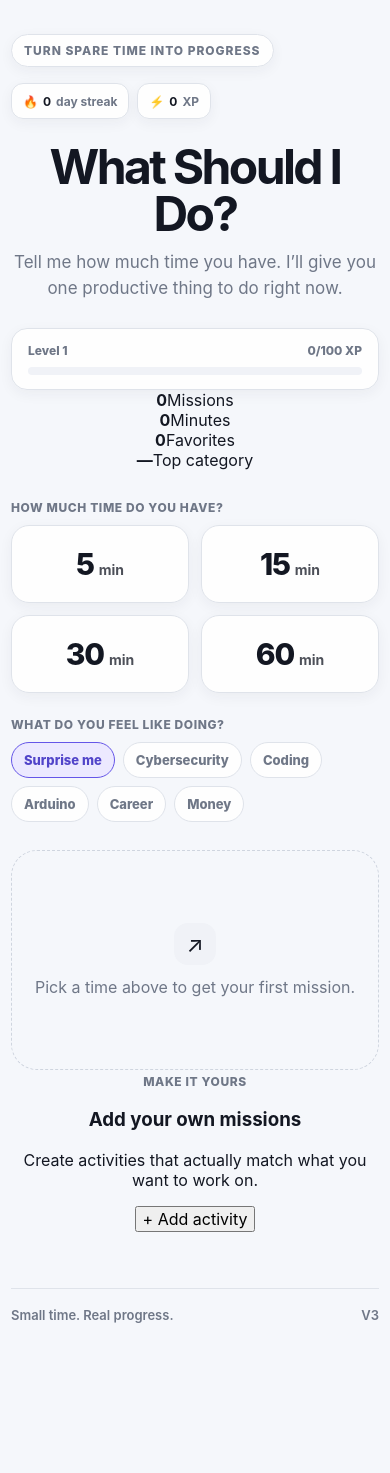
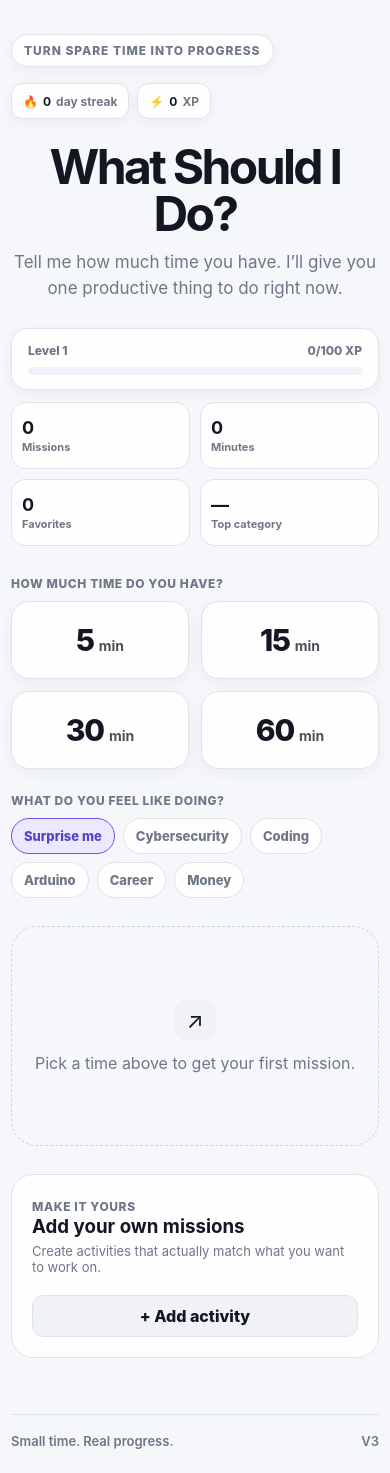
Before and after one commit to Yass29/what-should-i-do, a React (Vite) app: page / in a window 390 px wide. Before the commit the page ends 1347 px from the top, so only its background shows below. Built offline with nearby package versions, Linux system fonts and the light colour scheme.

Commit message:
Style V3 personalization features

```diff
--- a/src/App.css
+++ b/src/App.css
@@ -488,3 +488,152 @@ footer {
     grid-template-columns: 1fr;
   }
 }
+
+
+.mini-stats {
+  width: min(620px, 100%);
+  display: grid;
+  grid-template-columns: repeat(4, 1fr);
+  gap: 10px;
+  margin-top: 12px;
+}
+
+.mini-stats > div {
+  padding: 14px 10px;
+  border: 1px solid var(--border);
+  border-radius: 14px;
+  background: var(--surface);
+  display: grid;
+  gap: 2px;
+  text-align: left;
+}
+
+.mini-stats strong {
+  color: var(--text);
+  font-size: 18px;
+}
+
+.mini-stats span {
+  color: var(--muted);
+  font-size: 11px;
+  font-weight: 700;
+}
+
+.favorite-button {
+  margin-left: 4px;
+  border: 1px solid var(--border);
+  width: 34px;
+  height: 34px;
+  border-radius: 10px;
+  background: var(--surface-strong);
+  color: var(--muted);
+  font-size: 20px;
+  cursor: pointer;
+}
+
+.favorite-button.active {
+  color: #f4c542;
+}
+
+.custom-pill {
+  display: inline-flex;
+  align-items: center;
+  min-height: 30px;
+  padding: 0 10px;
+  border-radius: 999px;
+  background: var(--surface-strong);
+  color: var(--muted);
+  font-size: 12px;
+  font-weight: 800;
+}
+
+.tools-panel,
+.custom-form {
+  width: min(620px, 100%);
+  margin-top: 28px;
+  border: 1px solid var(--border);
+  border-radius: 22px;
+  background: var(--surface);
+}
+
+.tools-panel {
+  padding: 20px;
+  display: flex;
+  align-items: center;
+  justify-content: space-between;
+  gap: 20px;
+  text-align: left;
+}
+
+.tools-panel .section-label {
+  margin: 0 0 4px;
+  width: auto;
+}
+
+.tools-panel h3 {
+  margin: 0 0 5px;
+  color: var(--text);
+}
+
+.tools-panel p {
+  margin: 0;
+  color: var(--muted);
+  font-size: 13px;
+}
+
+.secondary-button {
+  flex: 0 0 auto;
+  border: 1px solid var(--border);
+  border-radius: 12px;
+  background: var(--surface-strong);
+  color: var(--text);
+  padding: 10px 14px;
+  font-weight: 800;
+  cursor: pointer;
+}
+
+.custom-form {
+  padding: 18px;
+  display: grid;
+  gap: 10px;
+  text-align: left;
+}
+
+.custom-form input,
+.custom-form textarea,
+.custom-form select {
+  width: 100%;
+  border: 1px solid var(--border);
+  border-radius: 12px;
+  background: var(--surface-strong);
+  color: var(--text);
+  padding: 12px 13px;
+  outline: none;
+}
+
+.custom-form input:focus,
+.custom-form textarea:focus,
+.custom-form select:focus {
+  border-color: var(--accent);
+}
+
+.form-row {
+  display: grid;
+  grid-template-columns: 1fr 1fr;
+  gap: 10px;
+}
+
+@media (max-width: 720px) {
+  .mini-stats {
+    grid-template-columns: repeat(2, 1fr);
+  }
+
+  .tools-panel {
+    align-items: stretch;
+    flex-direction: column;
+  }
+
+  .form-row {
+    grid-template-columns: 1fr;
+  }
+}
```
